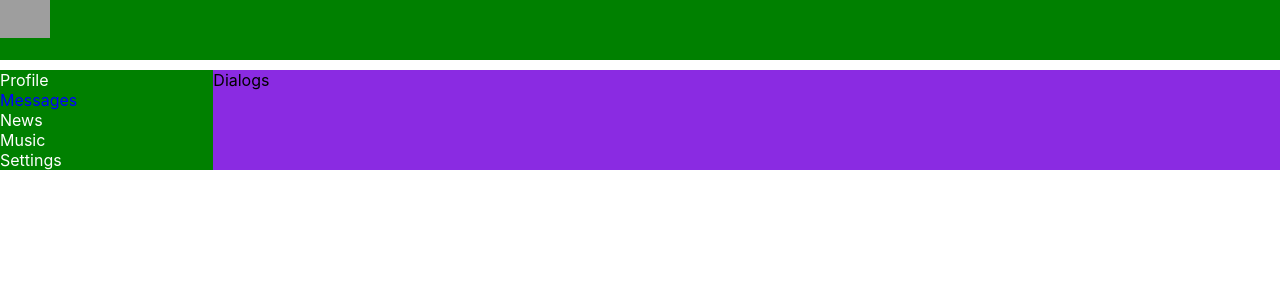
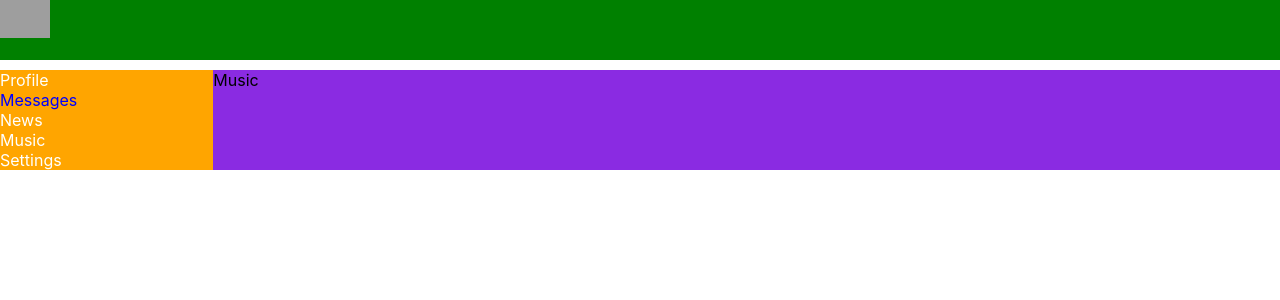
Before and after one commit to nik-smlkv/social-website, a React (Create React App) app: page /music in a window 1280 px wide. Shown: the top 300 px of the page. Built offline with nearby package versions, Linux system fonts and the light colour scheme; grey boxes are pictures that could not be loaded.

Commit message:
Add browser-router

```diff
--- a/package.json
+++ b/package.json
@@ -8,6 +8,7 @@
     "@testing-library/user-event": "^13.5.0",
     "react": "^18.2.0",
     "react-dom": "^18.2.0",
+    "react-router-dom": "^6.4.3",
     "react-scripts": "5.0.1",
     "web-vitals": "^2.1.4"
   },
--- a/src/App.js
+++ b/src/App.js
@@ -4,17 +4,28 @@
 import Header from './components/Header/Header'
 import Navbar from './components/Navbar/Navbar';
 import Dialogs from './components/Dialogs/Dialogs';
+import { BrowserRouter, Route, Routes } from 'react-router-dom';
+import News from './components/News/News';
+import Music from './components/Music/Music';
+import Settings from './components/Settings/Settings';
 
 const App = () => {
    return (
-      <div className='app-wrapper'>
-         <Header />
-         <Navbar />
-         <div className='app-wrapper-content'>
-            <Dialogs />
-            {/*<Profile />*/}
+      <BrowserRouter>
+         <div className='app-wrapper'>
+            <Header />
+            <Navbar />
+            <div className='app-wrapper-content'>
+               <Routes>
+                  <Route path='/dialogs' element={<Dialogs/>} />
+                  <Route path='/profile' element={<Profile/>} />
+                  <Route path='/news' element={<News/>} />
+                  <Route path='/music' element={<Music/>} />
+                  <Route path='/settings' element={<Settings/>} />
+               </Routes>
+            </div>
          </div>
-      </div>
+      </BrowserRouter>
    );
 }
 
--- /dev/null
+++ b/src/components/Music/Music.jsx
@@ -0,0 +1,12 @@
+import React from "react";
+import classes from "./Music.models.css"
+const Music = () =>
+{
+   return(
+      <div>
+      Music
+      </div>
+
+   );
+}
+export default Music;
--- a/src/components/MyPosts/Posts/Posts.module.css
+++ b/src/components/MyPosts/Posts/Posts.module.css
@@ -3,7 +3,7 @@
 }
 
 .item span{
-   color: red;
+   color: rgb(72, 255, 0);
 }
 .item img
 {
--- a/src/components/Navbar/Navbar.jsx
+++ b/src/components/Navbar/Navbar.jsx
@@ -5,19 +5,19 @@
    return(
       <nav className={classes.nav}>
          <div className={classes.item}>
-            <a href=''>Profile</a>
+            <a href='/profile'>Profile</a>
          </div>
          <div className={`${classes.item} ${classes.item__active}`}>
-            <a href=''>Messages</a>
+            <a href='/dialogs'>Messages</a>
          </div>
          <div className={classes.item}>
-            <a href=''>News</a>
+            <a href='/news'>News</a>
          </div>
          <div className={classes.item}>
-            <a href=''>Music</a>
+            <a href='/music'>Music</a>
          </div>
          <div className={classes.item}>
-            <a href=''>Settings</a>
+            <a href='/settings'>Settings</a>
          </div>
       </nav>
    );
--- a/src/components/Navbar/Navbar.module.css
+++ b/src/components/Navbar/Navbar.module.css
@@ -1,7 +1,7 @@
 .nav {
    margin: 10px 0px 0px 0px;
    grid-area: n;
-   background: green;
+   background: orange;
 }
 a {
    text-decoration: none;
--- /dev/null
+++ b/src/components/News/News.jsx
@@ -0,0 +1,11 @@
+import React from "react";
+import classes from "./News.module.css"
+const News = () => {
+   return (
+      <div>
+         News
+      </div>
+
+   );
+}
+export default News;
--- /dev/null
+++ b/src/components/Settings/Settings.jsx
@@ -0,0 +1,11 @@
+import React from "react";
+import classes from "./Settings.module.css"
+const Settings = () => {
+   return (
+      <div>
+         Settings
+      </div>
+
+   );
+}
+export default Settings;
```
Also changed, not shown: src/components/Music/Music.models.css (added), src/components/News/News.module.css (added), src/components/Settings/Settings.module.css (added), 1 other file (tests, documents, lock files or other folders).
